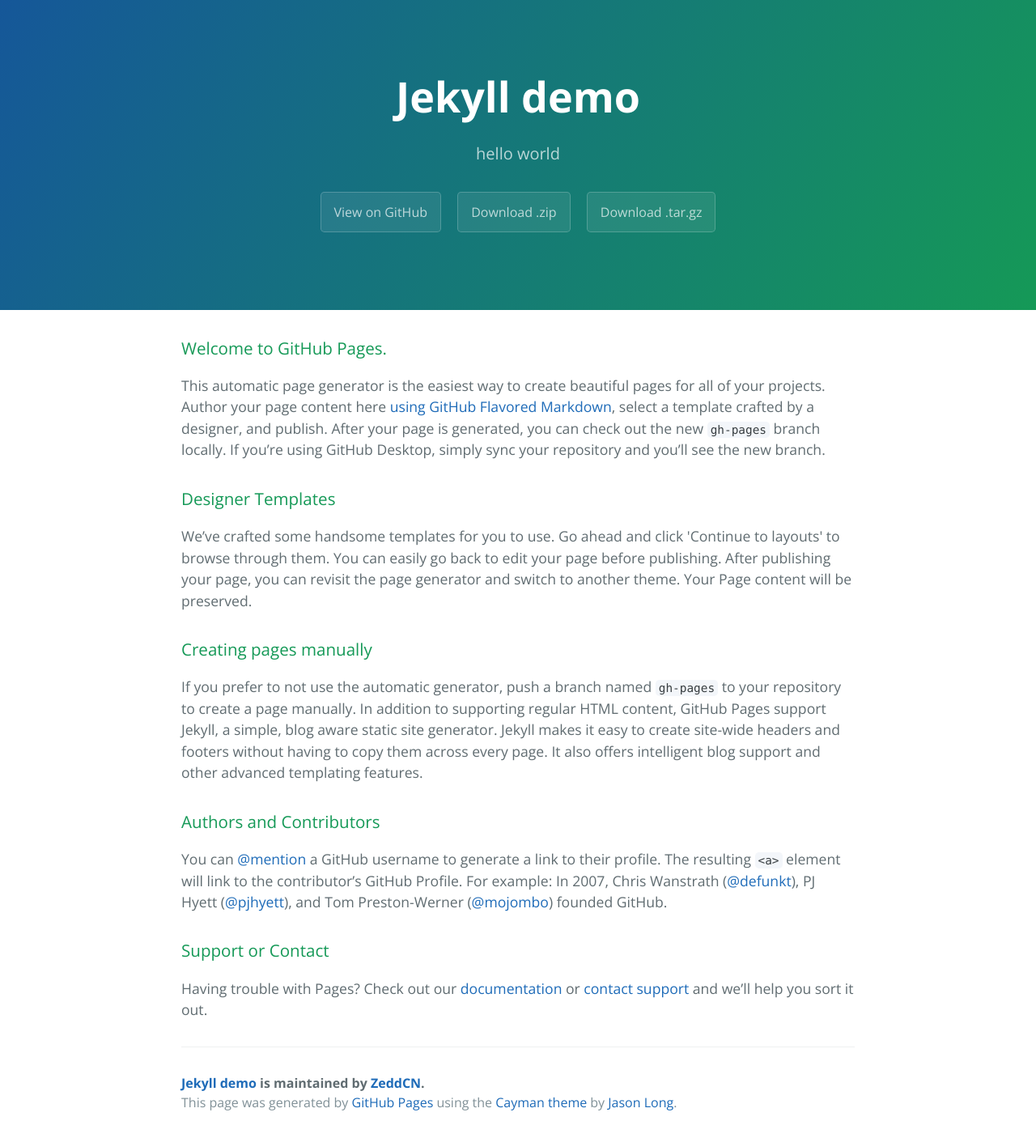
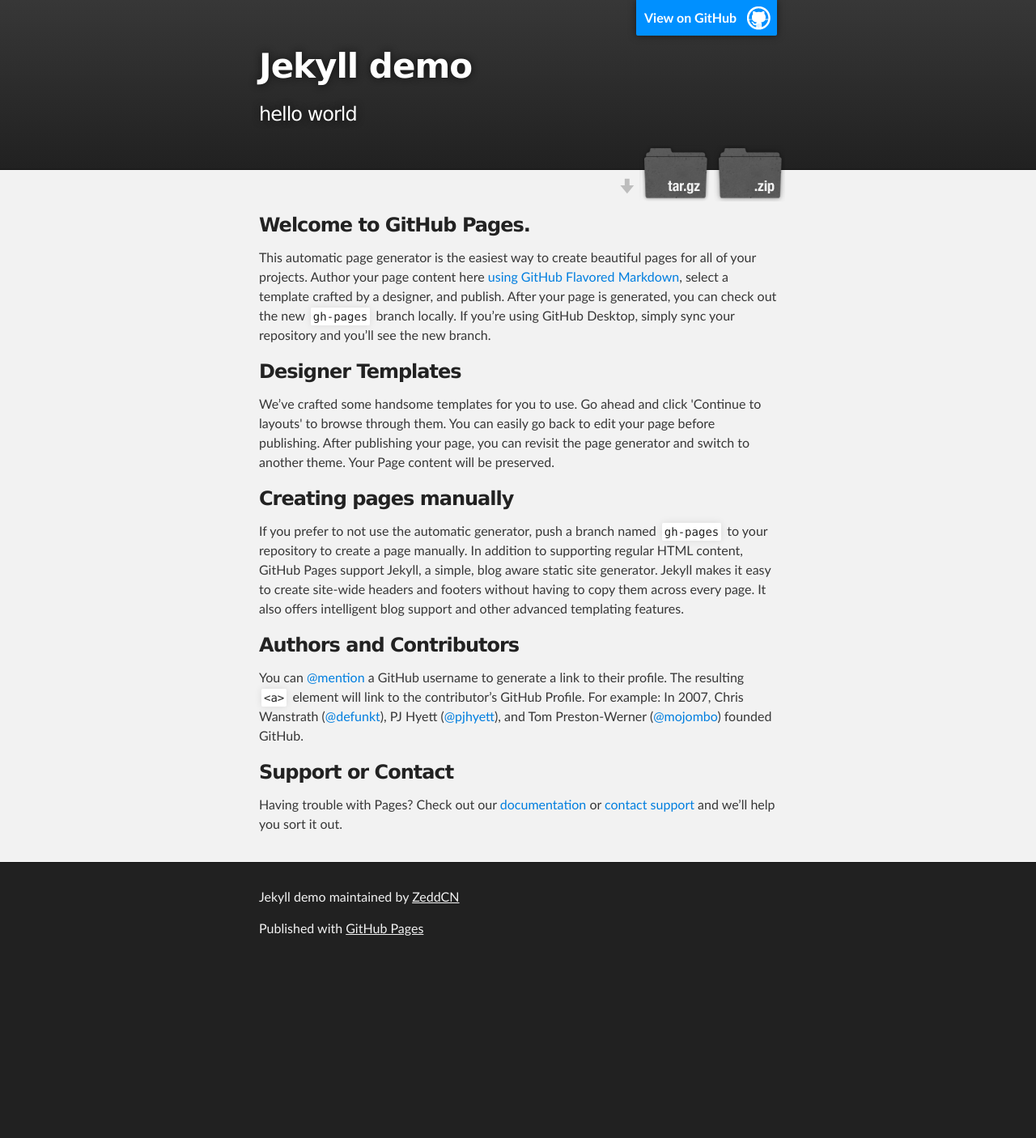
Before and after one commit to ZeddCN/jekyll_demo, a Jekyll site: the page index.html, which Jekyll copies as it is, in a window 1280 px wide. Shown: the whole page at 81% size. Built offline with Jekyll 4.4.1, drawn with Linux system fonts in a browser that asks for light colours; after the commit the page ends 1194 px from its top, so only the background shows below that.

```diff
--- a/index.html
+++ b/index.html
@@ -1,25 +1,37 @@
 <!DOCTYPE html>
-<html lang="en-us">
+<html>
+
   <head>
-    <meta charset="UTF-8">
-    <title>Jekyll demo by ZeddCN</title>
-    <meta name="viewport" content="width=device-width, initial-scale=1">
-    <link rel="stylesheet" type="text/css" href="stylesheets/normalize.css" media="screen">
-    <link href='https://fonts.googleapis.com/css?family=Open+Sans:400,700' rel='stylesheet' type='text/css'>
-    <link rel="stylesheet" type="text/css" href="stylesheets/stylesheet.css" media="screen">
-    <link rel="stylesheet" type="text/css" href="stylesheets/github-light.css" media="screen">
+    <meta charset='utf-8'>
+    <meta http-equiv="X-UA-Compatible" content="chrome=1">
+    <meta name="description" content="Jekyll demo : hello world">
+
+    <link rel="stylesheet" type="text/css" media="screen" href="stylesheets/stylesheet.css">
+
+    <title>Jekyll demo</title>
   </head>
+
   <body>
-    <section class="page-header">
-      <h1 class="project-name">Jekyll demo</h1>
-      <h2 class="project-tagline">hello world</h2>
-      <a href="https://github.com/ZeddCN/jekyll_demo" class="btn">View on GitHub</a>
-      <a href="https://github.com/ZeddCN/jekyll_demo/zipball/master" class="btn">Download .zip</a>
-      <a href="https://github.com/ZeddCN/jekyll_demo/tarball/master" class="btn">Download .tar.gz</a>
-    </section>
 
-    <section class="main-content">
-      <h3>
+    <!-- HEADER -->
+    <div id="header_wrap" class="outer">
+        <header class="inner">
+          <a id="forkme_banner" href="https://github.com/ZeddCN/jekyll_demo">View on GitHub</a>
+
+          <h1 id="project_title">Jekyll demo</h1>
+          <h2 id="project_tagline">hello world</h2>
+
+            <section id="downloads">
+              <a class="zip_download_link" href="https://github.com/ZeddCN/jekyll_demo/zipball/master">Download this project as a .zip file</a>
+              <a class="tar_download_link" href="https://github.com/ZeddCN/jekyll_demo/tarball/master">Download this project as a tar.gz file</a>
+            </section>
+        </header>
+    </div>
+
+    <!-- MAIN CONTENT -->
+    <div id="main_content_wrap" class="outer">
+      <section id="main_content" class="inner">
+        <h3>
 <a id="welcome-to-github-pages" class="anchor" href="#welcome-to-github-pages" aria-hidden="true"><span class="octicon octicon-link"></span></a>Welcome to GitHub Pages.</h3>
 
 <p>This automatic page generator is the easiest way to create beautiful pages for all of your projects. Author your page content here <a href="https://guides.github.com/features/mastering-markdown/">using GitHub Flavored Markdown</a>, select a template crafted by a designer, and publish. After your page is generated, you can check out the new <code>gh-pages</code> branch locally. If you’re using GitHub Desktop, simply sync your repository and you’ll see the new branch.</p>
@@ -43,14 +55,17 @@
 <a id="support-or-contact" class="anchor" href="#support-or-contact" aria-hidden="true"><span class="octicon octicon-link"></span></a>Support or Contact</h3>
 
 <p>Having trouble with Pages? Check out our <a href="https://help.github.com/pages">documentation</a> or <a href="https://github.com/contact">contact support</a> and we’ll help you sort it out.</p>
+      </section>
+    </div>
 
-      <footer class="site-footer">
-        <span class="site-footer-owner"><a href="https://github.com/ZeddCN/jekyll_demo">Jekyll demo</a> is maintained by <a href="https://github.com/ZeddCN">ZeddCN</a>.</span>
+    <!-- FOOTER  -->
+    <div id="footer_wrap" class="outer">
+      <footer class="inner">
+        <p class="copyright">Jekyll demo maintained by <a href="https://github.com/ZeddCN">ZeddCN</a></p>
+        <p>Published with <a href="https://pages.github.com">GitHub Pages</a></p>
+      </footer>
+    </div>
 
-        <span class="site-footer-credits">This page was generated by <a href="https://pages.github.com">GitHub Pages</a> using the <a href="https://github.com/jasonlong/cayman-theme">Cayman theme</a> by <a href="https://twitter.com/jasonlong">Jason Long</a>.</span>
-      </footer>
-
-    </section>
 
 
   </body>
--- /dev/null
+++ b/javascripts/main.js
@@ -0,0 +1 @@
+console.log('This would be the main JS file.');
--- a/stylesheets/stylesheet.css
+++ b/stylesheets/stylesheet.css
@@ -1,245 +1,425 @@
-* {
-  box-sizing: border-box; }
+/*******************************************************************************
+Slate Theme for GitHub Pages
+by Jason Costello, @jsncostello
+*******************************************************************************/
+
+@import url(github-light.css);
+
+/*******************************************************************************
+MeyerWeb Reset
+*******************************************************************************/
+
+html, body, div, span, applet, object, iframe,
+h1, h2, h3, h4, h5, h6, p, blockquote, pre,
+a, abbr, acronym, address, big, cite, code,
+del, dfn, em, img, ins, kbd, q, s, samp,
+small, strike, strong, sub, sup, tt, var,
+b, u, i, center,
+dl, dt, dd, ol, ul, li,
+fieldset, form, label, legend,
+table, caption, tbody, tfoot, thead, tr, th, td,
+article, aside, canvas, details, embed,
+figure, figcaption, footer, header, hgroup,
+menu, nav, output, ruby, section, summary,
+time, mark, audio, video {
+  margin: 0;
+  padding: 0;
+  border: 0;
+  font: inherit;
+  vertical-align: baseline;
+}
+
+/* HTML5 display-role reset for older browsers */
+article, aside, details, figcaption, figure,
+footer, header, hgroup, menu, nav, section {
+  display: block;
+}
+
+ol, ul {
+  list-style: none;
+}
+
+table {
+  border-collapse: collapse;
+  border-spacing: 0;
+}
+
+/*******************************************************************************
+Theme Styles
+*******************************************************************************/
 
 body {
-  padding: 0;
-  margin: 0;
-  font-family: "Open Sans", "Helvetica Neue", Helvetica, Arial, sans-serif;
+  box-sizing: border-box;
+  color:#373737;
+  background: #212121;
   font-size: 16px;
+  font-family: 'Myriad Pro', Calibri, Helvetica, Arial, sans-serif;
   line-height: 1.5;
-  color: #606c71; }
+  -webkit-font-smoothing: antialiased;
+}
+
+h1, h2, h3, h4, h5, h6 {
+  margin: 10px 0;
+  font-weight: 700;
+  color:#222222;
+  font-family: 'Lucida Grande', 'Calibri', Helvetica, Arial, sans-serif;
+  letter-spacing: -1px;
+}
+
+h1 {
+  font-size: 36px;
+  font-weight: 700;
+}
+
+h2 {
+  padding-bottom: 10px;
+  font-size: 32px;
+  background: url('../images/bg_hr.png') repeat-x bottom;
+}
+
+h3 {
+  font-size: 24px;
+}
+
+h4 {
+  font-size: 21px;
+}
+
+h5 {
+  font-size: 18px;
+}
+
+h6 {
+  font-size: 16px;
+}
+
+p {
+  margin: 10px 0 15px 0;
+}
+
+footer p {
+  color: #f2f2f2;
+}
 
 a {
-  color: #1e6bb8;
-  text-decoration: none; }
-  a:hover {
-    text-decoration: underline; }
+  text-decoration: none;
+  color: #007edf;
+  text-shadow: none;
 
-.btn {
-  display: inline-block;
-  margin-bottom: 1rem;
-  color: rgba(255, 255, 255, 0.7);
-  background-color: rgba(255, 255, 255, 0.08);
-  border-color: rgba(255, 255, 255, 0.2);
-  border-style: solid;
-  border-width: 1px;
-  border-radius: 0.3rem;
-  transition: color 0.2s, background-color 0.2s, border-color 0.2s; }
-  .btn + .btn {
-    margin-left: 1rem; }
+  transition: color 0.5s ease;
+  transition: text-shadow 0.5s ease;
+  -webkit-transition: color 0.5s ease;
+  -webkit-transition: text-shadow 0.5s ease;
+  -moz-transition: color 0.5s ease;
+  -moz-transition: text-shadow 0.5s ease;
+  -o-transition: color 0.5s ease;
+  -o-transition: text-shadow 0.5s ease;
+  -ms-transition: color 0.5s ease;
+  -ms-transition: text-shadow 0.5s ease;
+}
 
-.btn:hover {
-  color: rgba(255, 255, 255, 0.8);
-  text-decoration: none;
-  background-color: rgba(255, 255, 255, 0.2);
-  border-color: rgba(255, 255, 255, 0.3); }
+a:hover, a:focus {text-decoration: underline;}
 
-@media screen and (min-width: 64em) {
-  .btn {
-    padding: 0.75rem 1rem; } }
+footer a {
+  color: #F2F2F2;
+  text-decoration: underline;
+}
 
-@media screen and (min-width: 42em) and (max-width: 64em) {
-  .btn {
-    padding: 0.6rem 0.9rem;
-    font-size: 0.9rem; } }
+em {
+  font-style: italic;
+}
 
-@media screen and (max-width: 42em) {
-  .btn {
-    display: block;
-    width: 100%;
-    padding: 0.75rem;
-    font-size: 0.9rem; }
-    .btn + .btn {
-      margin-top: 1rem;
-      margin-left: 0; } }
+strong {
+  font-weight: bold;
+}
 
-.page-header {
+img {
+  position: relative;
+  margin: 0 auto;
+  max-width: 739px;
+  padding: 5px;
+  margin: 10px 0 10px 0;
+  border: 1px solid #ebebeb;
+
+  box-shadow: 0 0 5px #ebebeb;
+  -webkit-box-shadow: 0 0 5px #ebebeb;
+  -moz-box-shadow: 0 0 5px #ebebeb;
+  -o-box-shadow: 0 0 5px #ebebeb;
+  -ms-box-shadow: 0 0 5px #ebebeb;
+}
+
+p img {
+  display: inline;
+  margin: 0;
+  padding: 0;
+  vertical-align: middle;
+  text-align: center;
+  border: none;
+}
+
+pre, code {
+  width: 100%;
+  color: #222;
+  background-color: #fff;
+
+  font-family: Monaco, "Bitstream Vera Sans Mono", "Lucida Console", Terminal, monospace;
+  font-size: 14px;
+
+  border-radius: 2px;
+  -moz-border-radius: 2px;
+  -webkit-border-radius: 2px;
+}
+
+pre {
+  width: 100%;
+  padding: 10px;
+  box-shadow: 0 0 10px rgba(0,0,0,.1);
+  overflow: auto;
+}
+
+code {
+  padding: 3px;
+  margin: 0 3px;
+  box-shadow: 0 0 10px rgba(0,0,0,.1);
+}
+
+pre code {
+  display: block;
+  box-shadow: none;
+}
+
+blockquote {
+  color: #666;
+  margin-bottom: 20px;
+  padding: 0 0 0 20px;
+  border-left: 3px solid #bbb;
+}
+
+
+ul, ol, dl {
+  margin-bottom: 15px
+}
+
+ul {
+  list-style-position: inside;
+  list-style: disc;
+  padding-left: 20px;
+}
+
+ol {
+  list-style-position: inside;
+  list-style: decimal;
+  padding-left: 20px;
+}
+
+dl dt {
+  font-weight: bold;
+}
+
+dl dd {
+  padding-left: 20px;
+  font-style: italic;
+}
+
+dl p {
+  padding-left: 20px;
+  font-style: italic;
+}
+
+hr {
+  height: 1px;
+  margin-bottom: 5px;
+  border: none;
+  background: url('../images/bg_hr.png') repeat-x center;
+}
+
+table {
+  border: 1px solid #373737;
+  margin-bottom: 20px;
+  text-align: left;
+ }
+
+th {
+  font-family: 'Lucida Grande', 'Helvetica Neue', Helvetica, Arial, sans-serif;
+  padding: 10px;
+  background: #373737;
   color: #fff;
-  text-align: center;
-  background-color: #159957;
-  background-image: linear-gradient(120deg, #155799, #159957); }
+ }
 
-@media screen and (min-width: 64em) {
-  .page-header {
-    padding: 5rem 6rem; } }
+td {
+  padding: 10px;
+  border: 1px solid #373737;
+ }
 
-@media screen and (min-width: 42em) and (max-width: 64em) {
-  .page-header {
-    padding: 3rem 4rem; } }
+form {
+  background: #f2f2f2;
+  padding: 20px;
+}
 
-@media screen and (max-width: 42em) {
-  .page-header {
-    padding: 2rem 1rem; } }
+/*******************************************************************************
+Full-Width Styles
+*******************************************************************************/
 
-.project-name {
-  margin-top: 0;
-  margin-bottom: 0.1rem; }
+.outer {
+  width: 100%;
+}
 
-@media screen and (min-width: 64em) {
-  .project-name {
-    font-size: 3.25rem; } }
+.inner {
+  position: relative;
+  max-width: 640px;
+  padding: 20px 10px;
+  margin: 0 auto;
+}
 
-@media screen and (min-width: 42em) and (max-width: 64em) {
-  .project-name {
-    font-size: 2.25rem; } }
+#forkme_banner {
+  display: block;
+  position: absolute;
+  top:0;
+  right: 10px;
+  z-index: 10;
+  padding: 10px 50px 10px 10px;
+  color: #fff;
+  background: url('../images/blacktocat.png') #0090ff no-repeat 95% 50%;
+  font-weight: 700;
+  box-shadow: 0 0 10px rgba(0,0,0,.5);
+  border-bottom-left-radius: 2px;
+  border-bottom-right-radius: 2px;
+}
 
-@media screen and (max-width: 42em) {
-  .project-name {
-    font-size: 1.75rem; } }
+#header_wrap {
+  background: #212121;
+  background: -moz-linear-gradient(top, #373737, #212121);
+  background: -webkit-linear-gradient(top, #373737, #212121);
+  background: -ms-linear-gradient(top, #373737, #212121);
+  background: -o-linear-gradient(top, #373737, #212121);
+  background: linear-gradient(top, #373737, #212121);
+}
 
-.project-tagline {
-  margin-bottom: 2rem;
-  font-weight: normal;
-  opacity: 0.7; }
+#header_wrap .inner {
+  padding: 50px 10px 30px 10px;
+}
 
-@media screen and (min-width: 64em) {
-  .project-tagline {
-    font-size: 1.25rem; } }
+#project_title {
+  margin: 0;
+  color: #fff;
+  font-size: 42px;
+  font-weight: 700;
+  text-shadow: #111 0px 0px 10px;
+}
 
-@media screen and (min-width: 42em) and (max-width: 64em) {
-  .project-tagline {
-    font-size: 1.15rem; } }
+#project_tagline {
+  color: #fff;
+  font-size: 24px;
+  font-weight: 300;
+  background: none;
+  text-shadow: #111 0px 0px 10px;
+}
 
-@media screen and (max-width: 42em) {
-  .project-tagline {
-    font-size: 1rem; } }
+#downloads {
+  position: absolute;
+  width: 210px;
+  z-index: 10;
+  bottom: -40px;
+  right: 0;
+  height: 70px;
+  background: url('../images/icon_download.png') no-repeat 0% 90%;
+}
 
-.main-content :first-child {
-  margin-top: 0; }
-.main-content img {
-  max-width: 100%; }
-.main-content h1, .main-content h2, .main-content h3, .main-content h4, .main-content h5, .main-content h6 {
-  margin-top: 2rem;
-  margin-bottom: 1rem;
-  font-weight: normal;
-  color: #159957; }
-.main-content p {
-  margin-bottom: 1em; }
-.main-content code {
-  padding: 2px 4px;
-  font-family: Consolas, "Liberation Mono", Menlo, Courier, monospace;
-  font-size: 0.9rem;
-  color: #383e41;
-  background-color: #f3f6fa;
-  border-radius: 0.3rem; }
-.main-content pre {
-  padding: 0.8rem;
-  margin-top: 0;
-  margin-bottom: 1rem;
-  font: 1rem Consolas, "Liberation Mono", Menlo, Courier, monospace;
-  color: #567482;
-  word-wrap: normal;
-  background-color: #f3f6fa;
-  border: solid 1px #dce6f0;
-  border-radius: 0.3rem; }
-  .main-content pre > code {
-    padding: 0;
-    margin: 0;
-    font-size: 0.9rem;
-    color: #567482;
-    word-break: normal;
-    white-space: pre;
-    background: transparent;
-    border: 0; }
-.main-content .highlight {
-  margin-bottom: 1rem; }
-  .main-content .highlight pre {
-    margin-bottom: 0;
-    word-break: normal; }
-.main-content .highlight pre, .main-content pre {
-  padding: 0.8rem;
-  overflow: auto;
-  font-size: 0.9rem;
-  line-height: 1.45;
-  border-radius: 0.3rem; }
-.main-content pre code, .main-content pre tt {
-  display: inline;
-  max-width: initial;
-  padding: 0;
-  margin: 0;
-  overflow: initial;
-  line-height: inherit;
-  word-wrap: normal;
-  background-color: transparent;
-  border: 0; }
-  .main-content pre code:before, .main-content pre code:after, .main-content pre tt:before, .main-content pre tt:after {
-    content: normal; }
-.main-content ul, .main-content ol {
-  margin-top: 0; }
-.main-content blockquote {
-  padding: 0 1rem;
-  margin-left: 0;
-  color: #819198;
-  border-left: 0.3rem solid #dce6f0; }
-  .main-content blockquote > :first-child {
-    margin-top: 0; }
-  .main-content blockquote > :last-child {
-    margin-bottom: 0; }
-.main-content table {
+.zip_download_link {
   display: block;
-  width: 100%;
-  overflow: auto;
-  word-break: normal;
-  word-break: keep-all; }
-  .main-content table th {
-    font-weight: bold; }
-  .main-content table th, .main-content table td {
-    padding: 0.5rem 1rem;
-    border: 1px solid #e9ebec; }
-.main-content dl {
-  padding: 0; }
-  .main-content dl dt {
-    padding: 0;
-    margin-top: 1rem;
-    font-size: 1rem;
-    font-weight: bold; }
-  .main-content dl dd {
-    padding: 0;
-    margin-bottom: 1rem; }
-.main-content hr {
-  height: 2px;
-  padding: 0;
-  margin: 1rem 0;
-  background-color: #eff0f1;
-  border: 0; }
+  float: right;
+  width: 90px;
+  height:70px;
+  text-indent: -5000px;
+  overflow: hidden;
+  background: url(../images/sprite_download.png) no-repeat bottom left;
+}
 
-@media screen and (min-width: 64em) {
-  .main-content {
-    max-width: 64rem;
-    padding: 2rem 6rem;
-    margin: 0 auto;
-    font-size: 1.1rem; } }
+.tar_download_link {
+  display: block;
+  float: right;
+  width: 90px;
+  height:70px;
+  text-indent: -5000px;
+  overflow: hidden;
+  background: url(../images/sprite_download.png) no-repeat bottom right;
+  margin-left: 10px;
+}
 
-@media screen and (min-width: 42em) and (max-width: 64em) {
-  .main-content {
-    padding: 2rem 4rem;
-    font-size: 1.1rem; } }
+.zip_download_link:hover {
+  background: url(../images/sprite_download.png) no-repeat top left;
+}
 
-@media screen and (max-width: 42em) {
-  .main-content {
-    padding: 2rem 1rem;
-    font-size: 1rem; } }
+.tar_download_link:hover {
+  background: url(../images/sprite_download.png) no-repeat top right;
+}
 
-.site-footer {
-  padding-top: 2rem;
-  margin-top: 2rem;
-  border-top: solid 1px #eff0f1; }
+#main_content_wrap {
+  background: #f2f2f2;
+  border-top: 1px solid #111;
+  border-bottom: 1px solid #111;
+}
 
-.site-footer-owner {
-  display: block;
-  font-weight: bold; }
+#main_content {
+  padding-top: 40px;
+}
 
-.site-footer-credits {
-  color: #819198; }
+#footer_wrap {
+  background: #212121;
+}
 
-@media screen and (min-width: 64em) {
-  .site-footer {
-    font-size: 1rem; } }
 
-@media screen and (min-width: 42em) and (max-width: 64em) {
-  .site-footer {
-    font-size: 1rem; } }
 
-@media screen and (max-width: 42em) {
-  .site-footer {
-    font-size: 0.9rem; } }
+/*******************************************************************************
+Small Device Styles
+*******************************************************************************/
+
+@media screen and (max-width: 480px) {
+  body {
+    font-size:14px;
+  }
+
+  #downloads {
+    display: none;
+  }
+
+  .inner {
+    min-width: 320px;
+    max-width: 480px;
+  }
+
+  #project_title {
+  font-size: 32px;
+  }
+
+  h1 {
+    font-size: 28px;
+  }
+
+  h2 {
+    font-size: 24px;
+  }
+
+  h3 {
+    font-size: 21px;
+  }
+
+  h4 {
+    font-size: 18px;
+  }
+
+  h5 {
+    font-size: 14px;
+  }
+
+  h6 {
+    font-size: 12px;
+  }
+
+  code, pre {
+    min-width: 320px;
+    max-width: 480px;
+    font-size: 11px;
+  }
+
+}
```
Also changed, not shown: images/bg_hr.png (added), images/blacktocat.png (added), images/icon_download.png (added), images/sprite_download.png (added).
